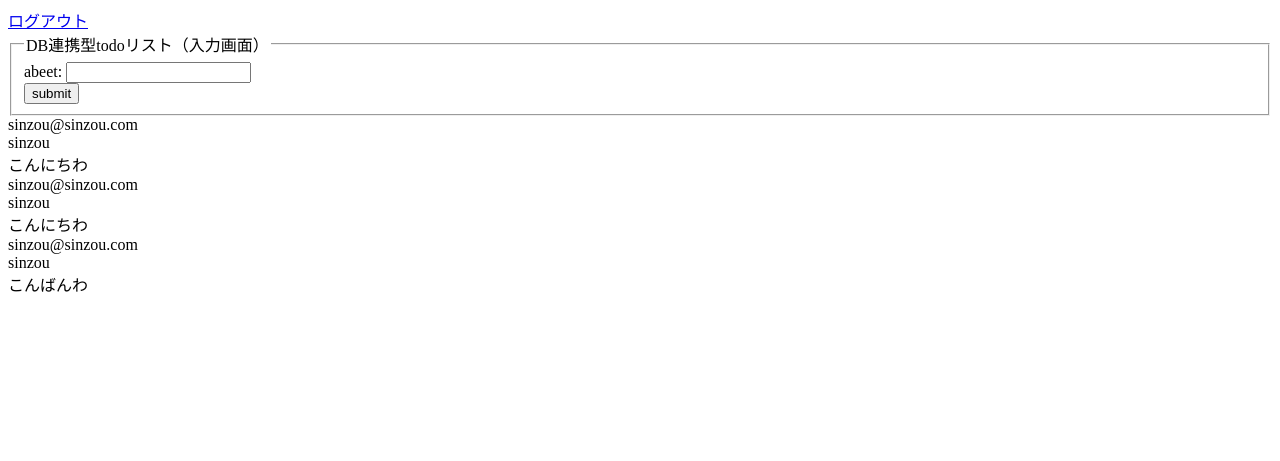
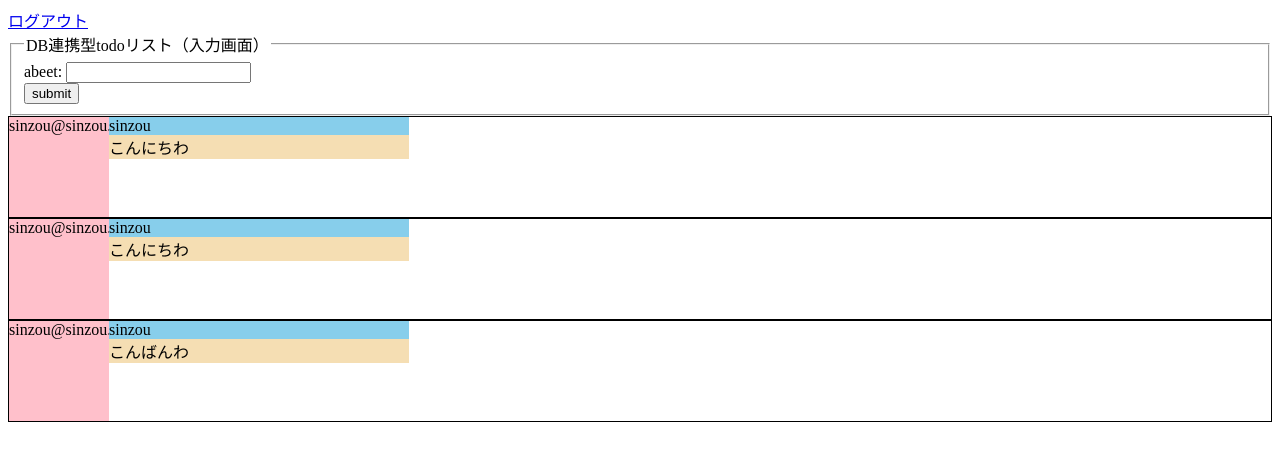
Before and after one commit to abe-masafumi/php-abeeter, a PHP site: page /abeet.php in a window 1280 px wide. Shown: the top 461 px of the page. Run offline with PHP 8.4, Linux system fonts and the light colour scheme; data comes from the database, SQL or seed files in the repository.

Commit message:
varsion1.4

```diff
--- a/abeet.php
+++ b/abeet.php
@@ -33,7 +33,14 @@ try {
 $output = '';
 
 foreach ($all_rows as $rows) {
-  $output .= "<div><div>{$rows['email']}</div><div>{$rows['user_name']}</div><div>{$rows['abeet']}</div>";
+  $output .= "<div class='block'>
+  <div class='my_thumbnail'>{$rows['email']}</div>
+  <div class='my_abeet'>
+    <div class='my_name'>{$rows['user_name']}</div>
+    <div class='my_text'>{$rows['abeet']}</div>
+  </div>
+  </div>"
+  ;
 }
 
 
@@ -134,6 +141,7 @@ if ($_SERVER["REQUEST_METHOD"] == "POST") {
   <meta charset="UTF-8">
   <meta name="viewport" content="width=device-width, initial-scale=1.0">
   <title>DB連携型todoリスト（入力画面）</title>
+  <link rel="stylesheet" href="css/abeet.css">
 </head>
 
 <body>
--- /dev/null
+++ b/css/abeet.css
@@ -0,0 +1,24 @@
+.block {
+  border: 1px solid black;
+  /* background: skyblue; */
+  display: flex;
+}
+
+.my_thumbnail {
+  background: pink;
+  width: 100px;
+  height: 100px;
+}
+
+.my_abeet {
+  /* background: gray; */
+  width: 300px;
+}
+
+.my_name {
+  background: skyblue;
+}
+
+.my_text {
+  background: wheat;
+}
```
Also changed, not shown: index.php (+5 -4 lines), signUp.php (+5 -7 lines), touroku.html (added, +40 -0 lines), youkoso.html (added, +40 -0 lines).
